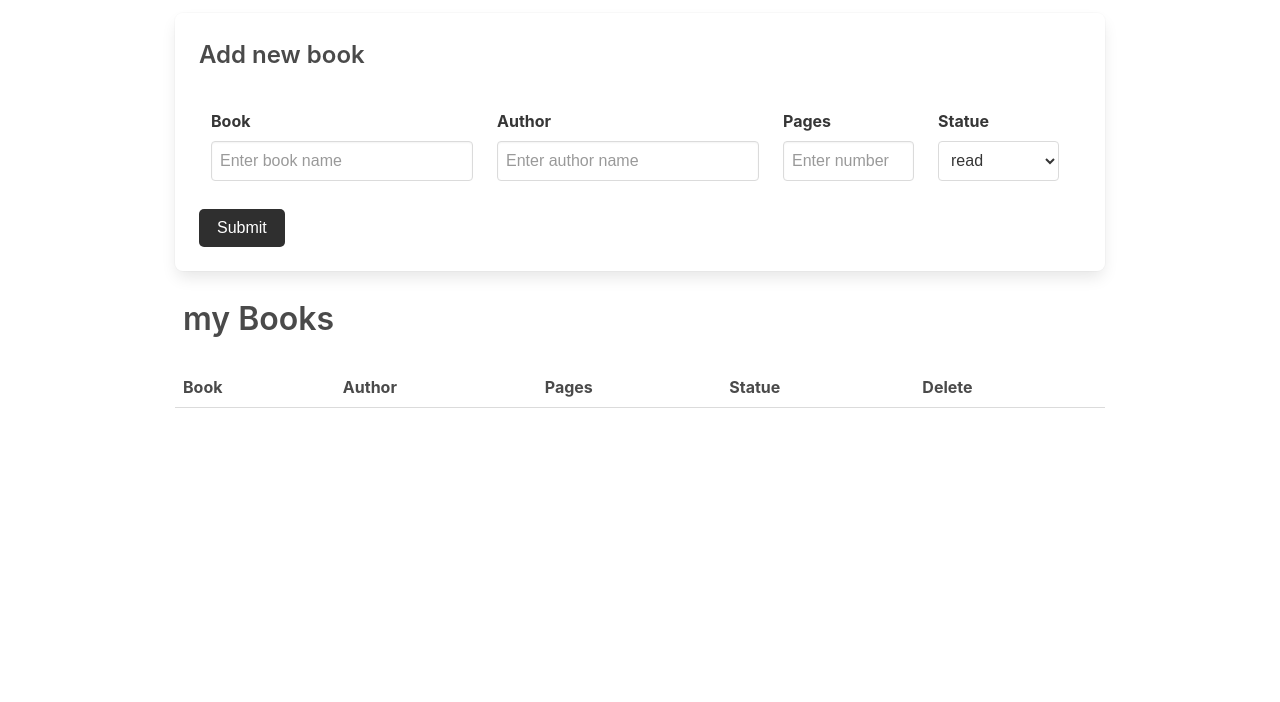
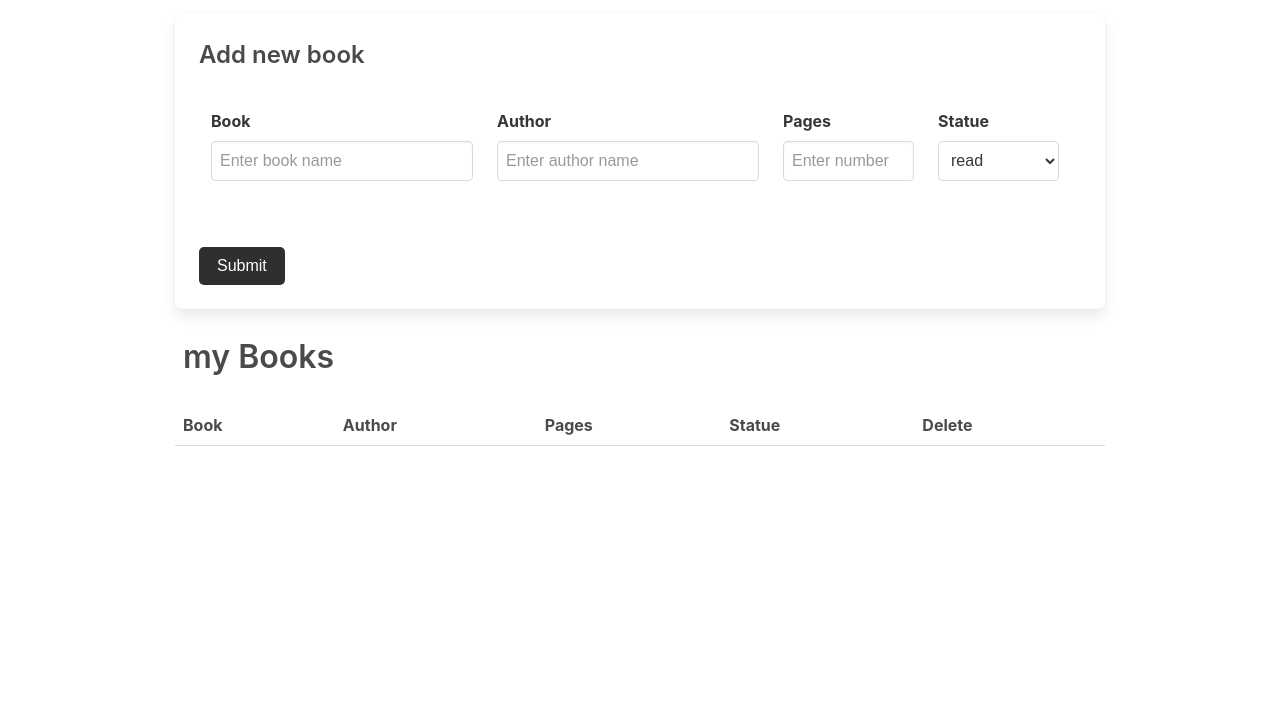
Before and after one commit to osamamammar/library, a website built with Vite: page src/index.pug in a window 1280 px wide. Shown: the part 98-800 px from the top of the page. Built offline with nearby package versions, Linux system fonts and the light colour scheme.

Commit message:
fix height for table container and card input container

```diff
--- a/src/styles/style.css
+++ b/src/styles/style.css
@@ -148,6 +148,7 @@
 		flex-grow: 2;
 		flex-shrink: 2;
 		padding: 0.75rem;
+		min-height: 134px;
 		&:nth-child(3) {
 			flex-grow: 1;
 			flex-shrink: 1;
@@ -209,7 +210,7 @@
 }
 
 .table-container {
-	min-height: 492px;
+	min-height: 474px;
 
 	&__title {
 		margin-top: 0;
```
